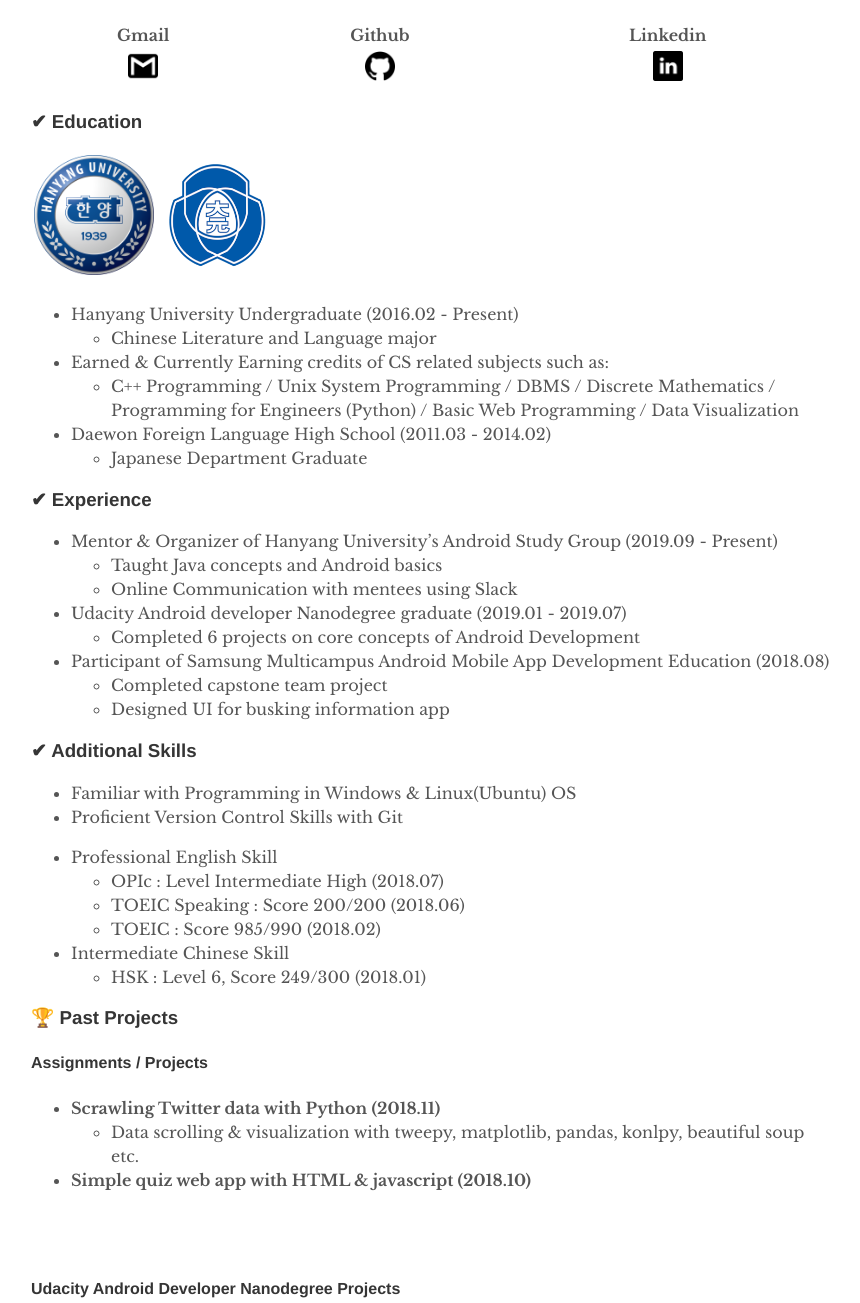
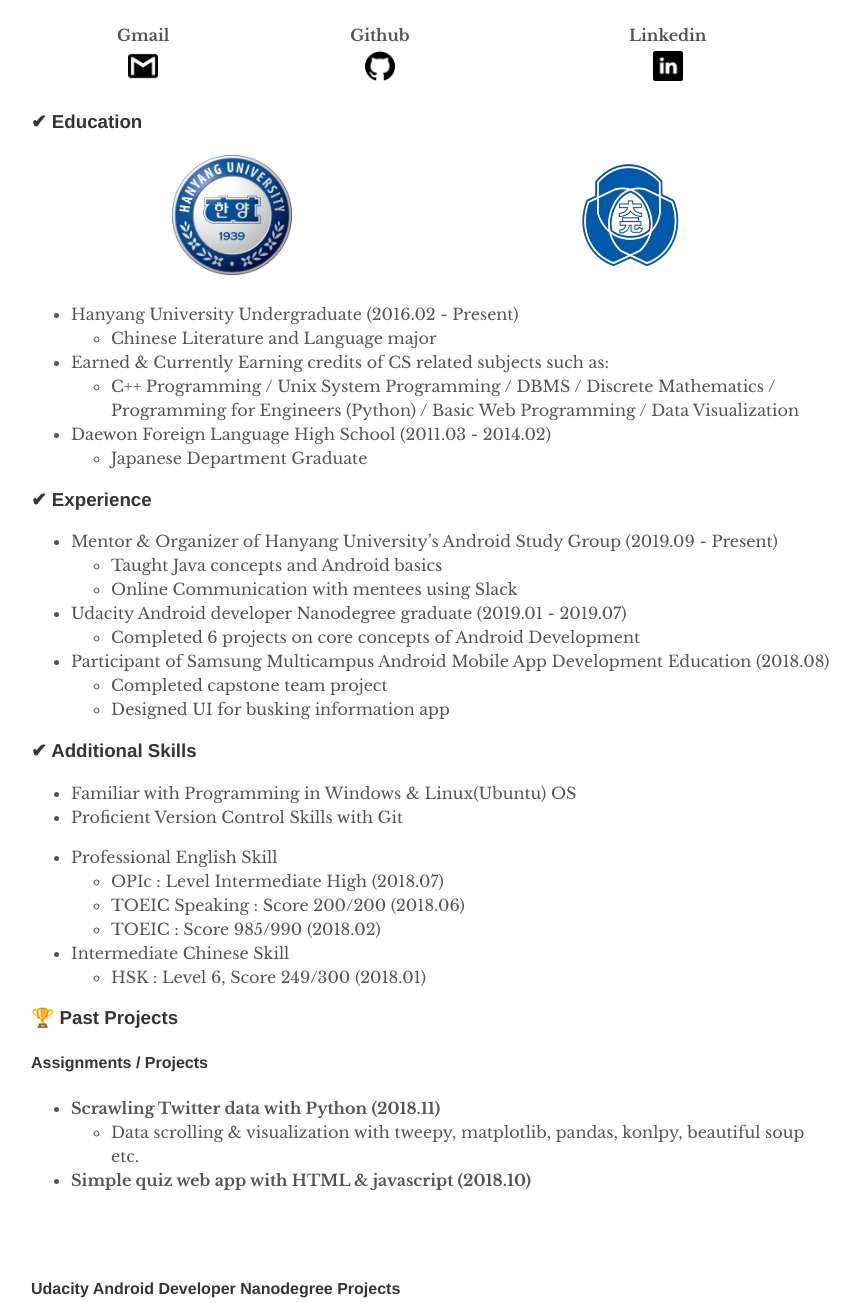
Before and after one commit to SaraHan774/sara_blog, a Jekyll site: the page built from _pages/about.markdown, in a window 1280 px wide. Shown: the part 933-2236 px from the top of the page, without its empty margins (209-1069 px from the left). Built offline with Jekyll 4.4.1, drawn with Linux system fonts in a browser that asks for light colours; nearby versions of some CDN libraries; a script that is not in the unit is left out; grey boxes are pictures that could not be loaded.

Commit message:
update blog

```diff
--- a/_pages/about.markdown
+++ b/_pages/about.markdown
@@ -53,21 +53,16 @@ function gmailClickToCopy(){
 
 ### ✔ Education
 
-<div style="align-content: center">
-  <table>
+  <table width="100%">
     <tr>
-
       <td><a href = "https://www.hanyang.ac.kr/web/eng">
       <img src="./assets/img/HYU_symbol.png" width="120" height = "120">
         </a>
       </td>
-
       <td><a href ="http://eng.dwfl.hs.kr/">
       <img src="./assets/img/daewon.png" width="120" height = "120"></a></td>
-
     </tr>
   </table>
-</div>
 
 * Hanyang University Undergraduate (2016.02 - Present)
   * Chinese Literature and Language major
```
Also changed, not shown: _posts/2020-01-13-calendar.md (+0 -2 lines).
